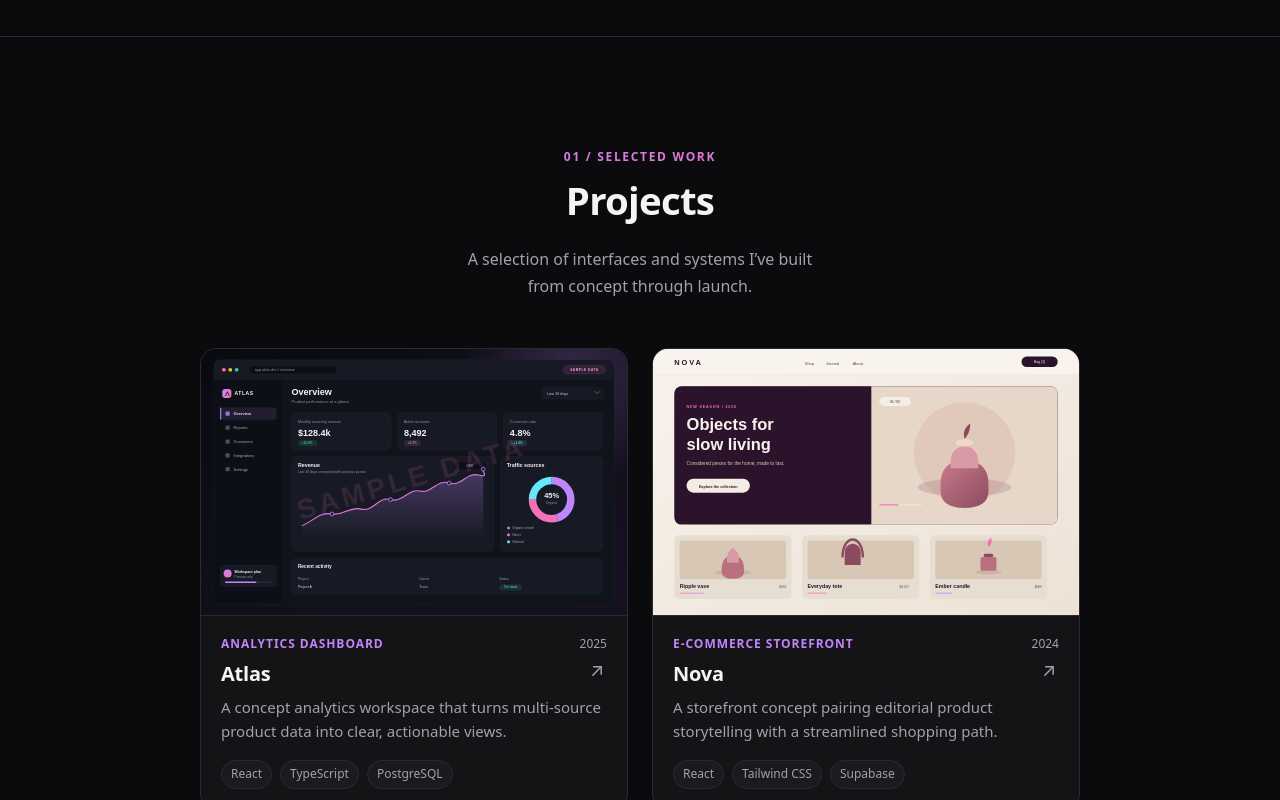
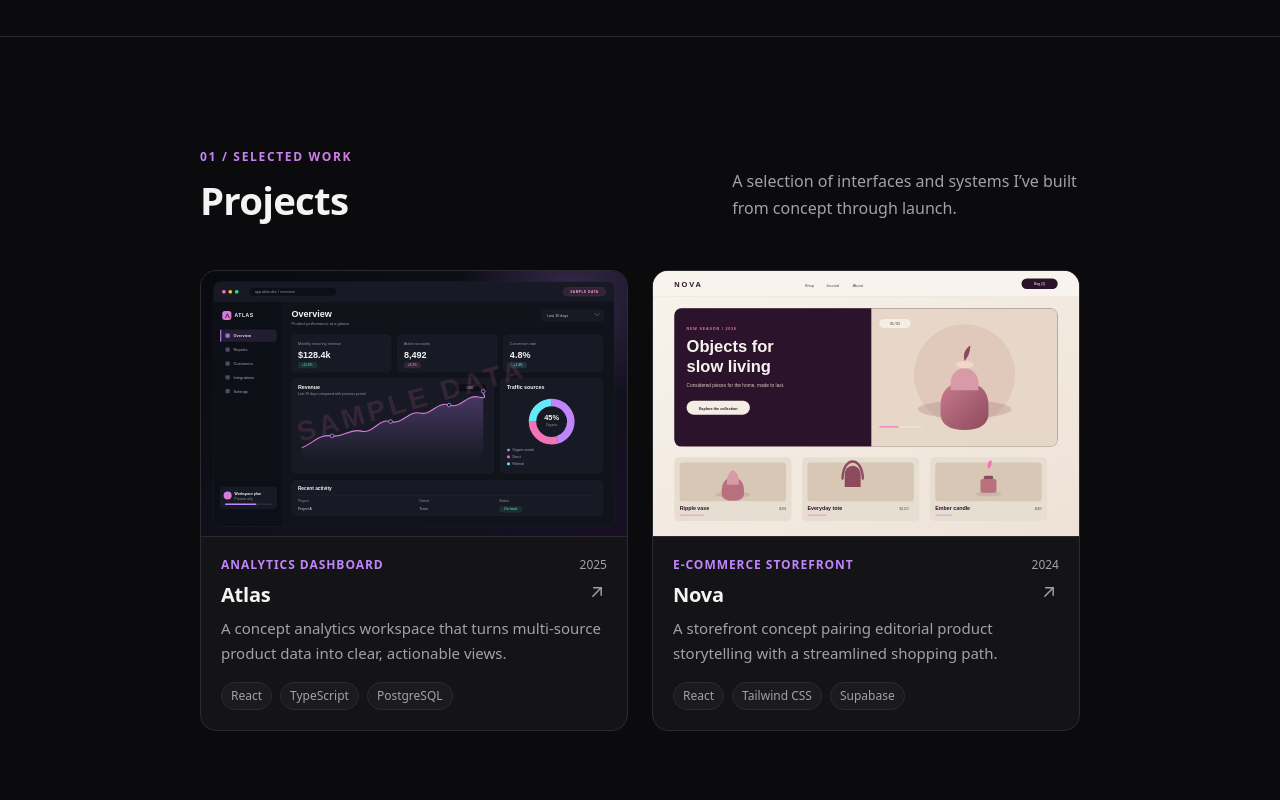
Before and after one commit to GTGUY652/MyPortfolio, a React (Vite) app: page / in a window 1280 px wide. Shown: the part 1108-1908 px from the top of the page. Built offline with nearby package versions, Linux system fonts and the light colour scheme.

Commit message:
style(layout): align navbar and projects to shared rail

```diff
--- a/src/components/layout/Navbar.css
+++ b/src/components/layout/Navbar.css
@@ -12,6 +12,10 @@
 
 .navbar--scrolled {
   border-bottom-color: var(--color-border);
+}
+
+.navbar > .container {
+  width: min(calc(100% - 2 * var(--gutter)), var(--container-narrow));
 }
 
 .navbar__inner {
--- a/src/components/sections/Projects.css
+++ b/src/components/sections/Projects.css
@@ -1,28 +1,19 @@
 .projects {
-  --projects-content-width: 880px;
   padding-block: var(--section-padding);
   border-top: 1px solid var(--color-border);
   scroll-margin-top: calc(var(--nav-height) + 16px);
 }
 
 .projects .section-heading {
-  grid-template-columns: minmax(0, 1fr);
-  gap: var(--space-5);
-  max-width: var(--projects-content-width);
+  max-width: var(--container-narrow);
   margin-inline: auto;
-  text-align: center;
-}
-
-.projects .section-heading__aside {
-  justify-self: center;
-  text-align: center;
 }
 
 .projects__grid {
   display: grid;
   grid-template-columns: 1fr;
   gap: var(--space-5);
-  max-width: var(--projects-content-width);
+  max-width: var(--container-narrow);
   margin-top: var(--space-7);
   margin-inline: auto;
 }
--- a/src/styles/tokens.css
+++ b/src/styles/tokens.css
@@ -33,6 +33,7 @@
 
   /* Layout */
   --container: 1120px;
+  --container-narrow: 880px;
   --gutter: clamp(20px, 5vw, 32px);
   --section-padding: clamp(64px, 9vw, 112px);
   --nav-height: 72px;
```
